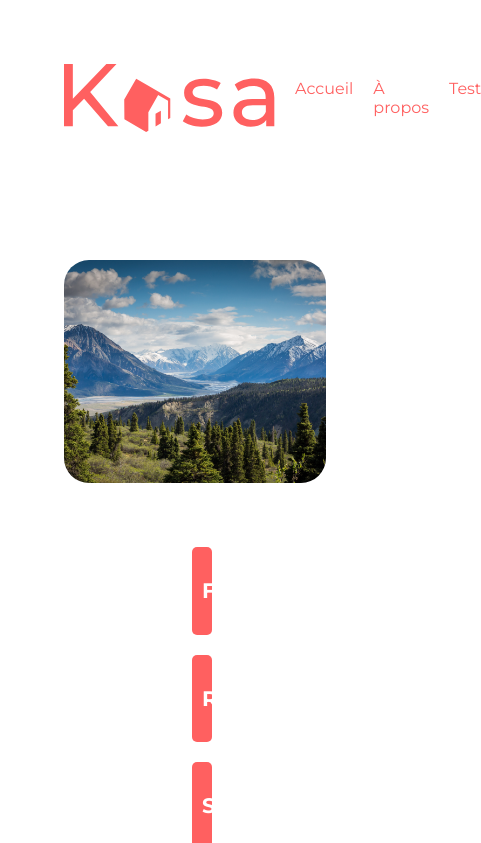
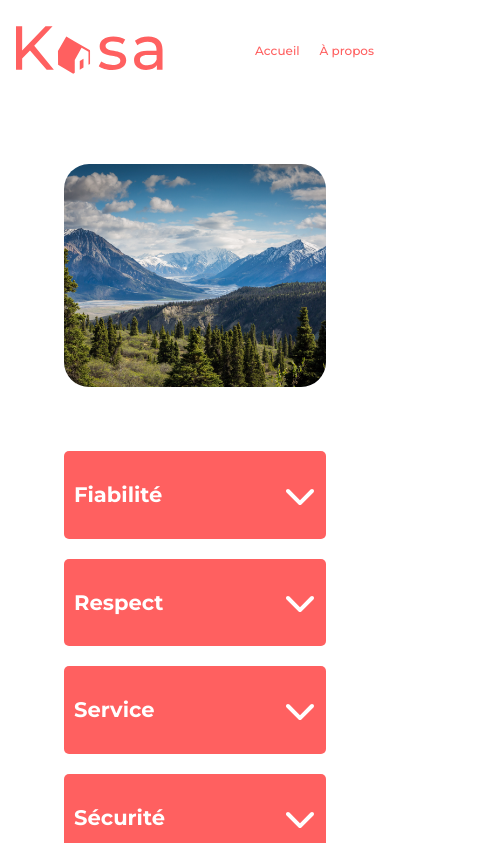
Before and after one commit to GeorginaBerrezel/p11-kasa, a React (Create React App) app: page /a-propos in a window 390 px wide. Shown: the top 843 px of the page, 481 px wide, since content can reach past the window. Built offline with nearby package versions, Linux system fonts and the light colour scheme; the HTML template or start-up script is replaced by a standard one.

Commit message:
Responsive home and header

```diff
--- a/src/App.js
+++ b/src/App.js
@@ -35,7 +35,7 @@ const App = () => {
         <Routes>
           <Route path="/" element={<Home />} />
           <Route path="/a-propos" element={<About />} />
-          <Route path="/test" element={<Test />} />
+          {/* <Route path="/test" element={<Test />} /> */}
           <Route
             path="/"
             element={
--- a/src/components/Collapse/style.css
+++ b/src/components/Collapse/style.css
@@ -1,9 +1,59 @@
+/* COLLAPSES pour la page à propos */
+.collapses-container {
+  display: flex;
+  flex-direction: column;
+  align-items: center; /* Pour centrer les collapse horizontalement */
+  margin: 0 12rem 3rem 12rem;
+}
+
+.collapse-content ul {
+  list-style: none;
+}
+
+
+
+/* Media Query pour les tablettes à partir de 768px */
+/* @media screen and (min-width: 768px) and (max-width: 1023px) {
+  .collapses-container {
+    margin: 0 4rem;
+  }
+} */
+
+/* Media Query pour les mobiles à partir de 375px */
+
+/* Media Query pour les mobiles à partir de 768px */
+@media screen and (max-width: 768px) {
+
+  .collapses-container {
+    margin: 0 4rem; /* Nouveau margin pour les tablettes */
+  }
+
+  .collapses {
+    margin: 0 4rem; /* Nouveau margin pour les mobiles */
+  }
+
+
+  .collapse-header {
+    font-size: 13px; /* Nouvelle font-size pour les mobiles */
+  }
+
+  .collapse-content {
+    font-size: 13px; /* Nouvelle font-size pour les mobiles */
+  }
+
+  .chevron {
+    font-size: 24px; /* Nouvelle taille du chevron pour les mobiles */
+  }
+}
+
+/* Styles communs */
 .collapses {
   margin: 0 4rem 3rem 4rem;
   display: flex;
   justify-content: space-between;
   gap: 5rem;
 }
+
 .collapse {
   margin-bottom: 20px;
   width: 100%;
@@ -34,19 +84,6 @@
   margin-top: -1px;
 }
 
-  /* COLLAPSES pour la page à propose */
-  .collapses-container {
-    display: flex;
-    flex-direction: column;
-    align-items: center; /* Pour centrer les collapse horizontalement */
-    margin: 0 12rem 3rem 12rem;
-  }
-
-
-  .collapse-content ul {
-    list-style: none;
-  }
-
 /* Collapse.css */
 .chevron {
   font-size: 32px; /* Taille du chevron */
--- a/src/components/Header/Header.css
+++ b/src/components/Header/Header.css
@@ -6,10 +6,11 @@ header {
   background-color: #ffffff;
 }
 
-  /* header img {
-    width: 100px;
-    height: 100px;
-  } */
+/* Styles pour le logo par défaut */
+header img {
+  width: 210.322px;
+  height: 68px;
+}
 
 nav ul {
   display: flex;
@@ -25,9 +26,36 @@ header {
 nav a {
   color: #ff6060;
   text-decoration: none;
+  font-size: 24px;
+  font-weight: 500;
+  line-height: 142.6%; /* 34.224px */
+}
+
+@media screen and (max-width: 768px) {
+  header {
+    padding: 1rem;
+  }
+
+  nav a {
+    font-size: 12px;
+  }
 }
 
 .active-link {
   text-decoration: underline;
   color: #FF6060;
 }
+
+/* Media Query pour les mobiles à partir de 375px */
+@media screen and (max-width: 374px) {
+  header img {
+    width: 147px; /* Nouvelle largeur du logo pour les mobiles */
+  }
+}
+
+/* Media Query pour les mobiles à partir de 768px */
+@media screen and (max-width: 768px) {
+    header img {
+      width: 147px; /* Nouvelle largeur du logo pour les mobiles */
+    }
+  }
--- a/src/components/Header/Header.js
+++ b/src/components/Header/Header.js
@@ -15,9 +15,9 @@ const Header = () => {
           <li>
             <NavLink to="/a-propos" activeClassName="active-link">À propos</NavLink>
           </li>
-          <li>
+          {/* <li>
             <NavLink to="/test" activeClassName="active-link">Test</NavLink>
-          </li>
+          </li> */}
         </ul>
       </nav>
     </header>
--- a/src/components/Thumbnail/style.css
+++ b/src/components/Thumbnail/style.css
@@ -1,8 +1,7 @@
 .gallery-row {
   display: grid;
-  grid-template-columns: repeat(3, 1fr);
-  /* grid-template-columns: repeat(auto-fit, minmax(350px, 1fr)); */
-  gap: 10px;
+  grid-template-columns: repeat(auto-fit, minmax(340px, 1fr));
+  gap: 30px;
   justify-items: center;
   background-color: #f6f6f6;
   padding: 4rem;
@@ -10,43 +9,40 @@
   border-radius: 25px;
 }
 
-
 @media (max-width: 768px) {
-  /* Pour les écrans d'une largeur maximale de 768px */
   .gallery-row {
-    grid-template-columns: repeat(2, 1fr);
+    grid-template-columns: repeat(auto-fit, minmax(340px, 1fr));
+    background-color: transparent;
+    margin: 1rem;
+    padding: 0;
   }
 }
 
 @media (max-width: 480px) {
-  /* Pour les écrans d'une largeur maximale de 480px */
   .gallery-row {
-    grid-template-columns: 1fr;
+    grid-template-columns: repeat(auto-fit, minmax(340px, 1fr));
+    background-color: transparent;
   }
 }
 
 .thumbnail {
   position: relative;
+  width: 100%;
+  border-radius: 10px;
+  overflow: hidden;
 }
 
 .thumbnail img {
-  display: flex;
-  flex-direction: column;
-  align-items: center;
-  margin: 10px;
-  height: 340px;
-  width: 340px;
-  border-radius: 10px;
-  object-fit: cover;
-  grid-area: auto;
+  display: block;
+  width: 100%;
+  height: auto;
 }
 
 .thumbnail-title {
   position: absolute;
   bottom: 10px;
   left: 10px;
-  margin-left: 10px;
-  width: 150px;
+  max-width: calc(100% - 20px); /* Utiliser une largeur maximale pour éviter que le texte ne dépasse du thumbnail */
 }
 
 .thumbnail h2 {
@@ -54,3 +50,7 @@
   font-size: 18px;
   font-weight: 500;
 }
+
+.thumbnail h1 {
+  display: none;
+}
--- a/src/pages/Home/style.css
+++ b/src/pages/Home/style.css
@@ -12,6 +12,12 @@
     margin: 4rem;
     height: 223px;
     width: auto;
+  }
+
+  @media screen and (max-width: 768px) {
+    .section-home {
+      margin: 1rem; /* Nouvelle largeur du logo pour les mobiles */
+    }
   }
 
   .section-content {
--- a/src/pages/Test/Test.js
+++ b/src/pages/Test/Test.js
@@ -1,37 +1,25 @@
-import React from "react";
-import Thumbnail from "../../components/Thumbnail/Thumbnail";
-import jsonData from "../../logements.json";
-
-export default function Test() {
-  // Remplacez 'logementId' par l'ID du logement que vous souhaitez sélectionner
-  const logementId = "c67ab8a7";
-
-  // Recherche du logement avec l'ID correspondant
-  const selectedAccommodation = jsonData.find(
-    (accommodation) => accommodation.id === logementId
-  );
-
-  if (!selectedAccommodation) {
-    // Gérer le cas où aucun logement n'est trouvé avec l'ID donné
-    return <div>Aucun logement trouvé.</div>;
-  }
-
-  return (
-    <Thumbnail
-      title={selectedAccommodation.title}
-      cover={selectedAccommodation.cover}
-    />
-  );
-}
-
-
 // import React from "react";
 // import Thumbnail from "../../components/Thumbnail/Thumbnail";
 // import jsonData from "../../logements.json";
 
 // export default function Test() {
+//   // Remplacez 'logementId' par l'ID du logement que vous souhaitez sélectionner
+//   const logementId = "c67ab8a7";
 
-//   return jsonData.map((accommodation) => (
-//       <Thumbnail title={accommodation.title} cover={accommodation.cover} />
-//   ));
+//   // Recherche du logement avec l'ID correspondant
+//   const selectedAccommodation = jsonData.find(
+//     (accommodation) => accommodation.id === logementId
+//   );
+
+//   if (!selectedAccommodation) {
+//     // Gérer le cas où aucun logement n'est trouvé avec l'ID donné
+//     return <div>Aucun logement trouvé.</div>;
+//   }
+
+//   return (
+//     <Thumbnail
+//       title={selectedAccommodation.title}
+//       cover={selectedAccommodation.cover}
+//     />
+//   );
 // }
```
Lines whose indentation alone changed are shown as unchanged.
